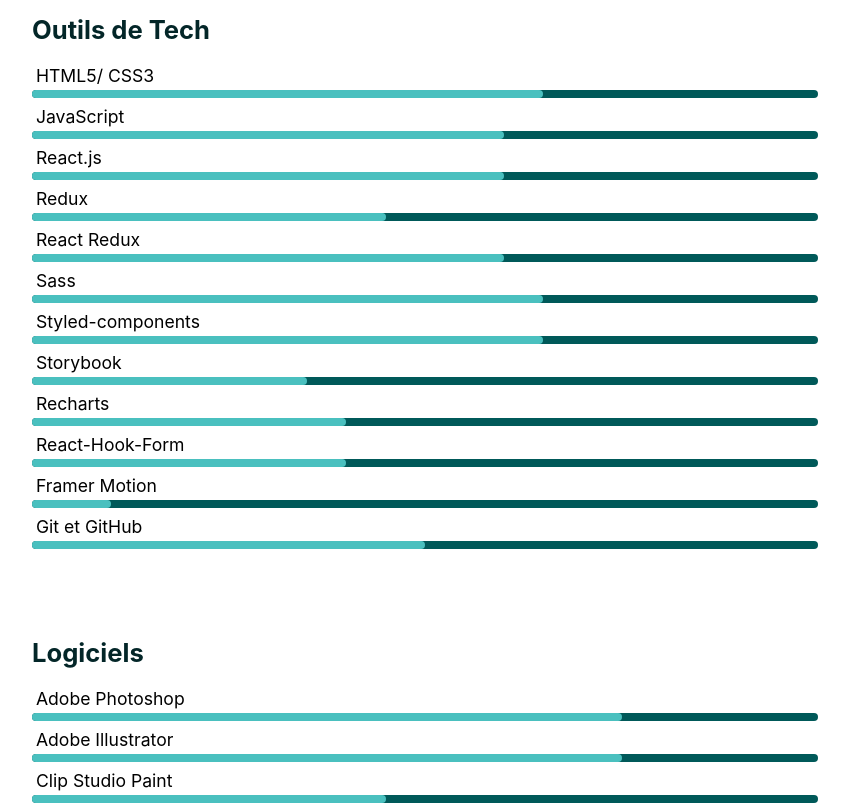
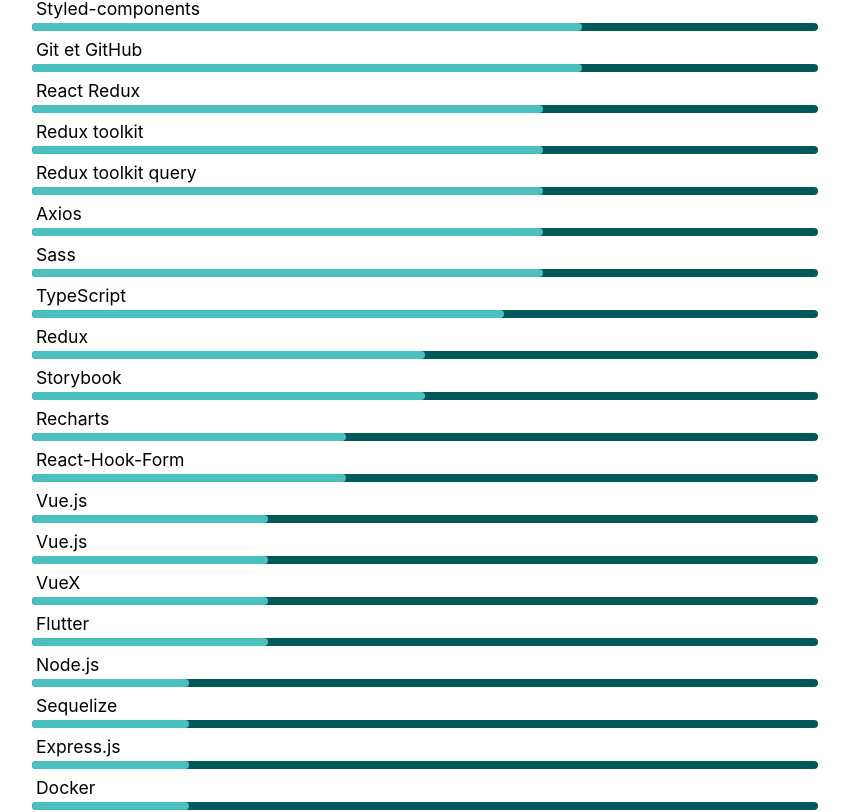
Before and after one commit to Roxanne2904/e.portfolio, a React (Create React App) app: page /skills in a window 1280 px wide. Shown: the part 492-1304 px from the top of the page, without its empty margins (215-1064 px from the left). Built offline with nearby package versions, Linux system fonts and the light colour scheme.

Commit message:
skillsPage: update level

```diff
--- a/src/pages/About/About.jsx
+++ b/src/pages/About/About.jsx
@@ -74,9 +74,6 @@
 					</StyledSignatureContent>
 				)}
 			</StyledParagraph>
-			{/* <div style={{ transform: "rotate(180deg)" }}>
-        <Corner />
-      </div> */}
 		</StyledParagraphContent>
 	);
 }
--- a/src/pages/Skills/Skills.jsx
+++ b/src/pages/Skills/Skills.jsx
@@ -2,9 +2,7 @@
 	StyledBlockList,
 	StyledLi,
 	StyledSectionTitle,
-  StyledFigure,
 	StyledMainContent,
-  StyledFigcaption,
 } from "./styled";
 import ProgressBar from "../../components/ProgressBar/ProgressBar";
 import { listProgressBar } from "../../utils/lists/lists";
@@ -20,17 +18,6 @@
 			transition={{ duration: 0.7, delay: 0.5 }}
 		>
 			<StyledMainContent width={width}>
-        <StyledFigure width={width}>
-          <img
-            src={"https://www.codewars.com/users/Roxanne2904/badges/large"}
-            alt="codewars badge"
-          />
-          {width > 600 && (
-            <StyledFigcaption width={width}>
-              Badge Codewars: javaScript
-            </StyledFigcaption>
-          )}
-        </StyledFigure>
 				<StyledBlockList>
 					{listProgressBar.map((elt) => {
 						const arrayDatas = elt.title[0];
--- a/src/utils/lists/lists.jsx
+++ b/src/utils/lists/lists.jsx
@@ -166,73 +166,151 @@
 					id: "01",
 					display: "HTML5/ CSS3",
 					name: "htmlCss",
-          level: "65%",
+					level: "70%",
 				},
 				{
 					id: "02",
 					display: "JavaScript",
 					name: "javaScript",
-          level: "60%",
+					level: "70%",
 				},
 				{
 					id: "03",
 					display: "React.js",
 					name: "react",
-          level: "60%",
+					level: "70%",
+				},
+				{
+					id: "03-00",
+					display: "Hooks de React",
+					name: "reacthooks",
+					level: "70%",
 				},
 				{
 					id: "04",
-          display: "Redux",
-          name: "redux",
-          level: "45%",
+					display: "Styled-components",
+					name: "styledComponents",
+					level: "70%",
 				},
 				{
 					id: "05",
-          display: "React Redux",
-          name: "reactRedux",
-          level: "60%",
+					display: "Git et GitHub",
+					name: "git",
+					level: "70%",
 				},
 				{
 					id: "06",
+					display: "React Redux",
+					name: "reactRedux",
+					level: "65%",
+				},
+				{
+					id: "06-00",
+					display: "Redux toolkit",
+					name: "reduxtoolkit",
+					level: "65%",
+				},
+				{
+					id: "06-01",
+					display: "Redux toolkit query",
+					name: "reduxtoolkitquery",
+					level: "65%",
+				},
+				{
+					id: "06-02",
+					display: "Axios",
+					name: "axios",
+					level: "65%",
+				},
+				{
+					id: "07",
 					display: "Sass",
 					name: "sass",
 					level: "65%",
 				},
 				{
-          id: "07",
-          display: "Styled-components",
-          name: "styledComponents",
-          level: "65%",
-        },
-        {
 					id: "08",
-          display: "Storybook",
-          name: "storybook",
-          level: "35%",
+					display: "TypeScript",
+					name: "typescript",
+					level: "60%",
 				},
 				{
 					id: "09",
+					display: "Redux",
+					name: "redux",
+					level: "50%",
+				},
+				{
+					id: "10",
+					display: "Storybook",
+					name: "storybook",
+					level: "50%",
+				},
+				{
+					id: "11",
 					display: "Recharts",
 					name: "recharts",
 					level: "40%",
 				},
 				{
-          id: "10",
+					id: "12",
 					display: "React-Hook-Form",
 					name: "reactHookForm",
 					level: "40%",
 				},
 				{
-          id: "11",
+					id: "13",
+					display: "Vue.js",
+					name: "vue",
+					level: "30%",
+				},
+				{
+					id: "14",
+					display: "Vue.js",
+					name: "vue",
+					level: "30%",
+				},
+				{
+					id: "15",
+					display: "VueX",
+					name: "vuex",
+					level: "30%",
+				},
+				{
+					id: "16",
+					display: "Flutter",
+					name: "flutter",
+					level: "30%",
+				},
+				{
+					id: "17",
+					display: "Node.js",
+					name: "node",
+					level: "20%",
+				},
+				{
+					id: "18",
+					display: "Sequelize",
+					name: "sequelize",
+					level: "20%",
+				},
+				{
+					id: "19",
+					display: "Express.js",
+					name: "express",
+					level: "20%",
+				},
+				{
+					id: "20",
+					display: "Docker",
+					name: "docker",
+					level: "20%",
+				},
+				{
+					id: "21",
 					display: "Framer Motion",
 					name: "framerMotion",
 					level: "10%",
-        },
-        {
-          id: "12",
-          display: "Git et GitHub",
-          name: "storybook",
-          level: "50%",
 				},
 			],
 		],
@@ -257,13 +335,13 @@
 					id: "03",
 					display: "Clip Studio Paint",
 					name: "clipStudioPaint",
-          level: "45%",
+					level: "60%",
 				},
 				{
 					id: "04",
 					display: "Figma",
 					name: "figma",
-          level: "35%",
+					level: "50%",
 				},
 			],
 		],
@@ -280,15 +358,15 @@
 				},
 				{
 					id: "02",
-          display: "Anglais nv.B1",
+					display: "Anglais nv.B2",
 					name: "en",
-          level: "55%",
+					level: "65%",
 				},
 				{
 					id: "03",
 					display: "Portuguais",
 					name: "por",
-          level: "30%",
+					level: "50%",
 				},
 			],
 		],
```
Lines whose indentation alone changed are shown as unchanged.
